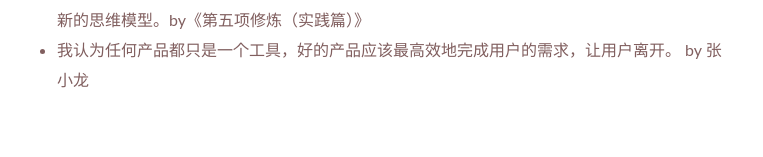
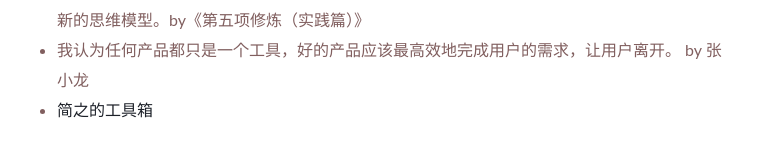
Before and after one commit to WillWang-X/willwang-x.github.io, a Jekyll site: the page built from _posts/blogs/2019-03-19-tools.md, in a window 1280 px wide and 900 px high, scrolled down 3090 px. Shown: the part 715-872 px from the top of the window, without its empty margins (258-1021 px from the left). Built offline with Jekyll 4.4.1, drawn with Linux system fonts in a browser that asks for light colours.

Commit message:
add link of tools

```diff
--- a/_posts/blogs/2019-03-19-tools.md
+++ b/_posts/blogs/2019-03-19-tools.md
@@ -128,3 +128,4 @@
 
 - 想要教给人们一种新的思维方式，就不要刻意去教，而应当给他们一种工具，通过使用工具培养新的思维模型。by《第五项修炼（实践篇）》
 - 我认为任何产品都只是一个工具，好的产品应该最高效地完成用户的需求，让用户离开。 by 张小龙
+- [简之的工具箱](https://github.com/willwang-x/a-growing-cs/tree/f310213a3c5d26ed6fc5ec8155dcc04175026134/tools)
```
